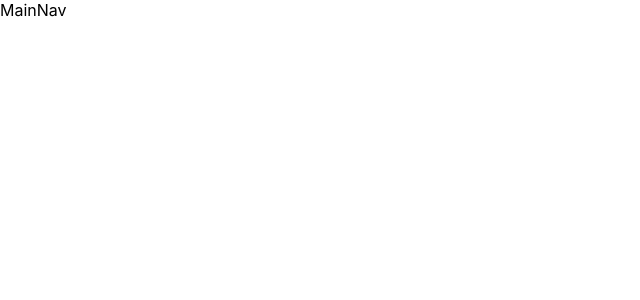
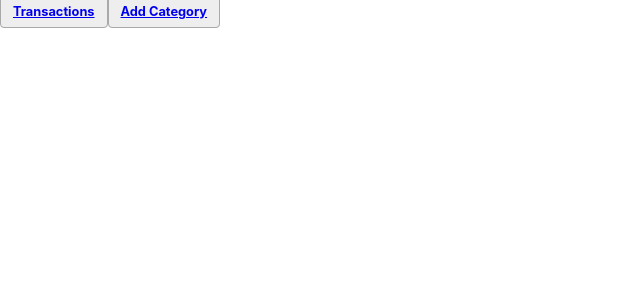
Before and after one commit to alextowe/budget-app-client, a React (Create React App) app: page / in a window 1280 px wide. Shown: the top 300 px of the page, without its empty margins (0-640 px from the left). Built offline with nearby package versions, Linux system fonts and the light colour scheme.

Commit message:
added buttons to main nav

```diff
--- a/src/components/MainNav/MainNav.js
+++ b/src/components/MainNav/MainNav.js
@@ -8,15 +8,37 @@ export default class MainNav extends Component {
     }
   }
 
-  renderPageLinks() {
-
-  }
-
   render() {
     const path = this.props.location.pathname
+    const budgetPageLink =
+      <Link
+        className='MainMenu__budget_page Button'
+        to='/'>
+        Budget Page
+      </Link>
+
+    const transactionsPageLink =
+      <Link
+        className='MainMenu__transactions_page Button'
+        to='/transactions'>
+        Transactions
+      </Link>
+
+    const addNewCategoryLink =
+      <Link
+        className='MainMenu__add_new_category_link Button'
+        to='/add-new-category'>
+        Add Category
+      </Link>
+
     return (
       <nav className="MainNav">
-        MainNav
+       <nav className='MainMenu'>
+        { path === '/' ? transactionsPageLink
+        : path === '/transactions' ? budgetPageLink
+        : ''}
+        {addNewCategoryLink}
+      </nav>
       </nav>
     )
   }
```
